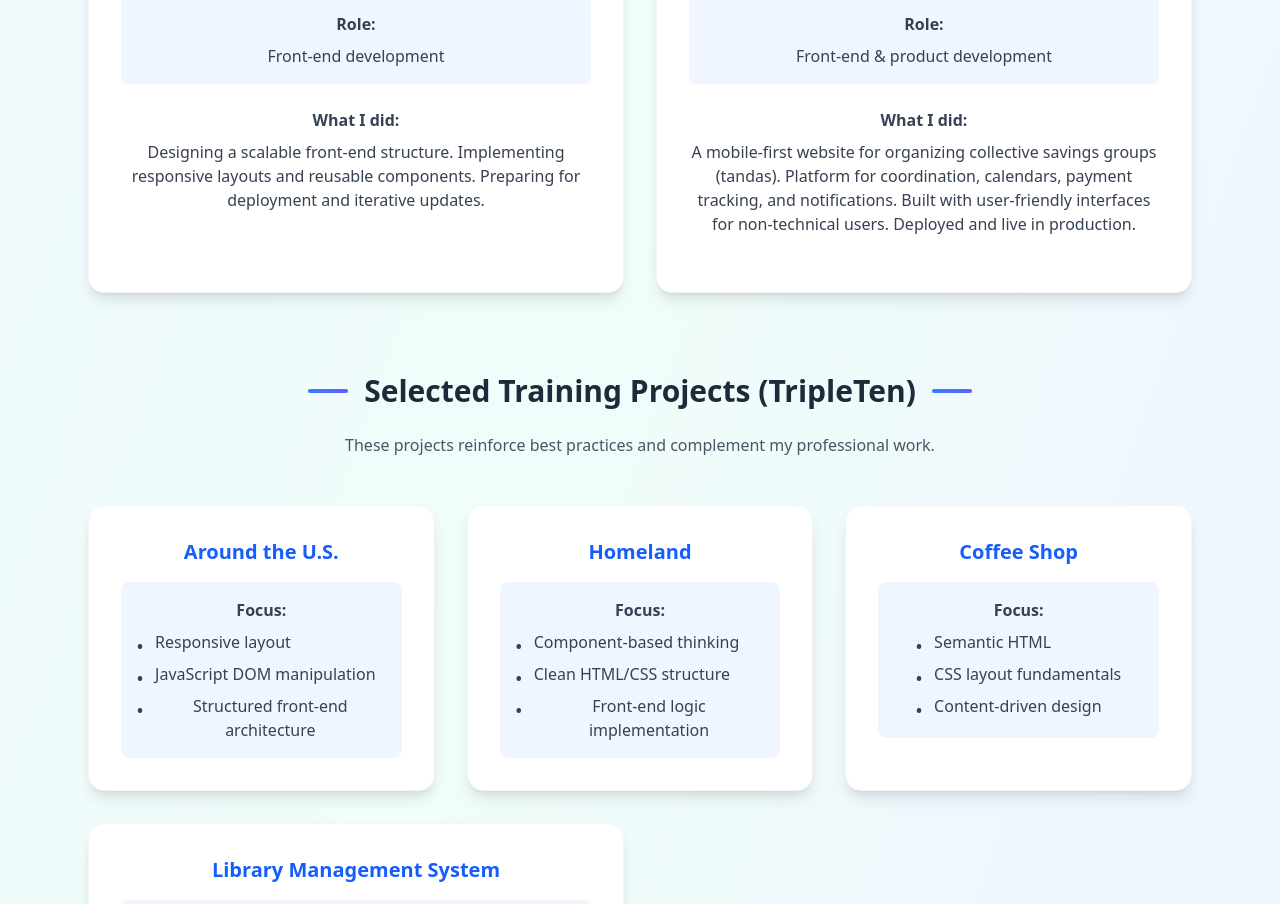
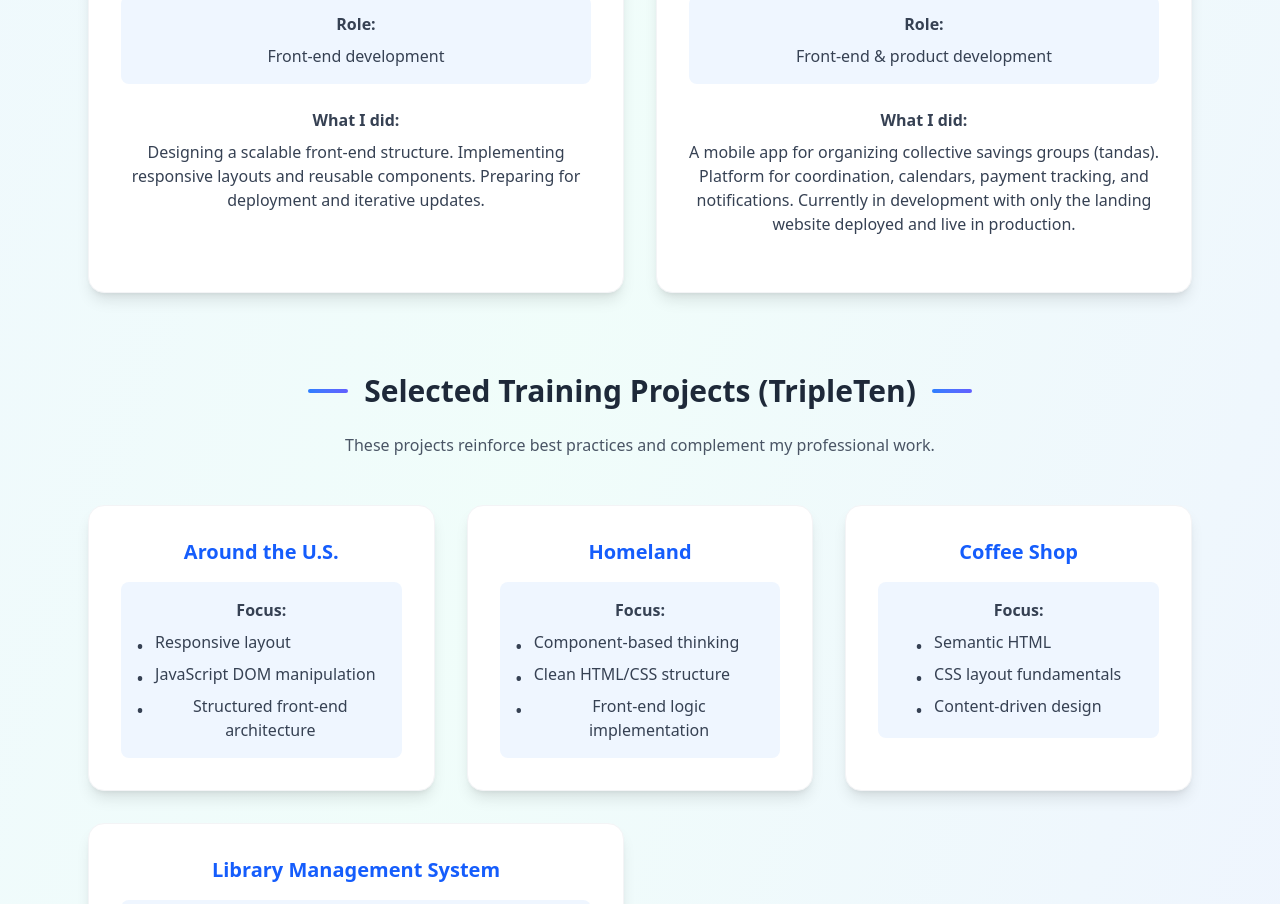
Before and after one commit to cnote86/codevo-studio, a Next.js app: page /portfolio in a window 1280 px wide. Shown: the part 1814-2718 px from the top of the page. Built offline with nearby package versions, Linux system fonts and the light colour scheme.

Commit message:
badge updates

```diff
--- a/app/portfolio/page.tsx
+++ b/app/portfolio/page.tsx
@@ -100,7 +100,7 @@ export default function PortfolioPage() {
               badge="Live Production"
               badgeColor="from-green-500 to-emerald-500"
               role="Front-end & product development"
-              description="A mobile-first website for organizing collective savings groups (tandas). Platform for coordination, calendars, payment tracking, and notifications. Built with user-friendly interfaces for non-technical users. Deployed and live in production."
+              description="A mobile app for organizing collective savings groups (tandas). Platform for coordination, calendars, payment tracking, and notifications. Currently in development with only the landing website deployed and live in production."
             />
           </div>
         </section>
```
